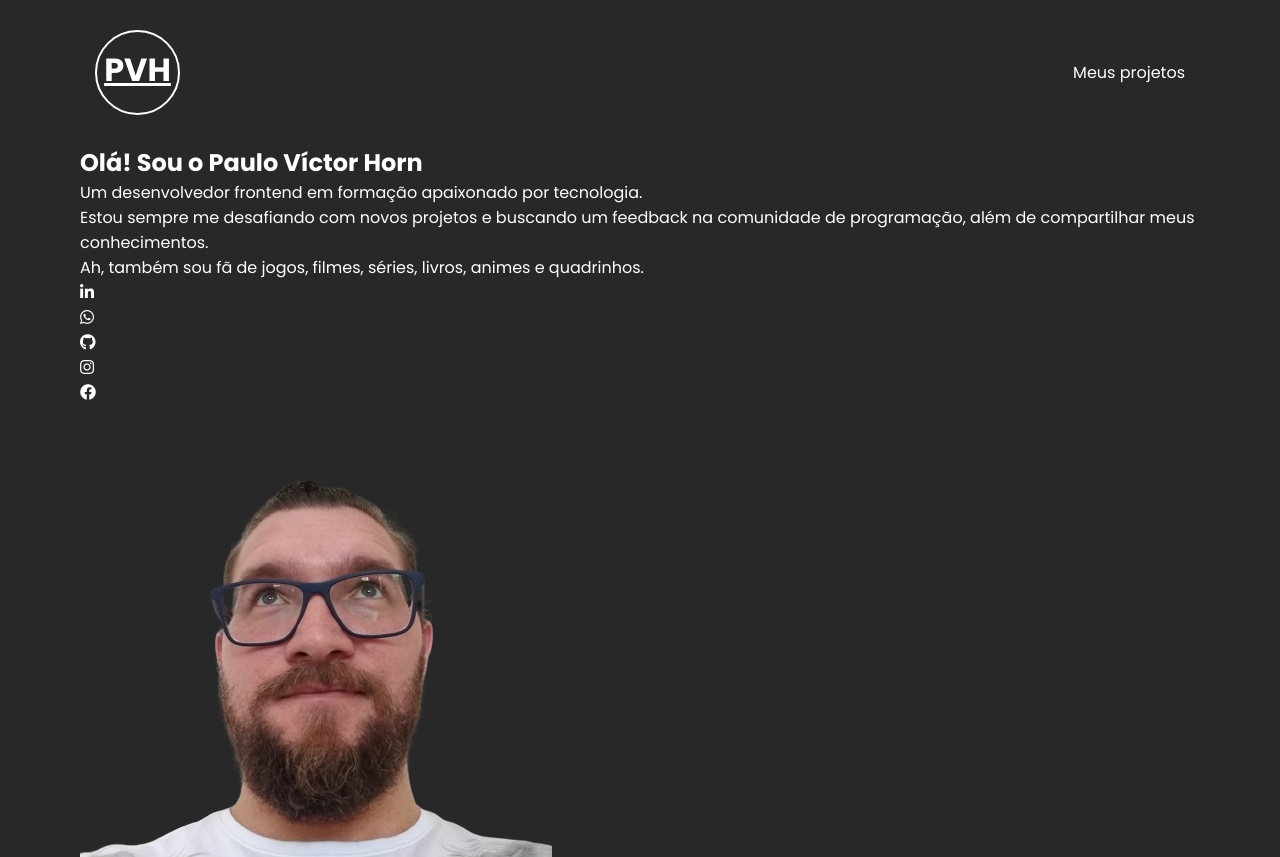
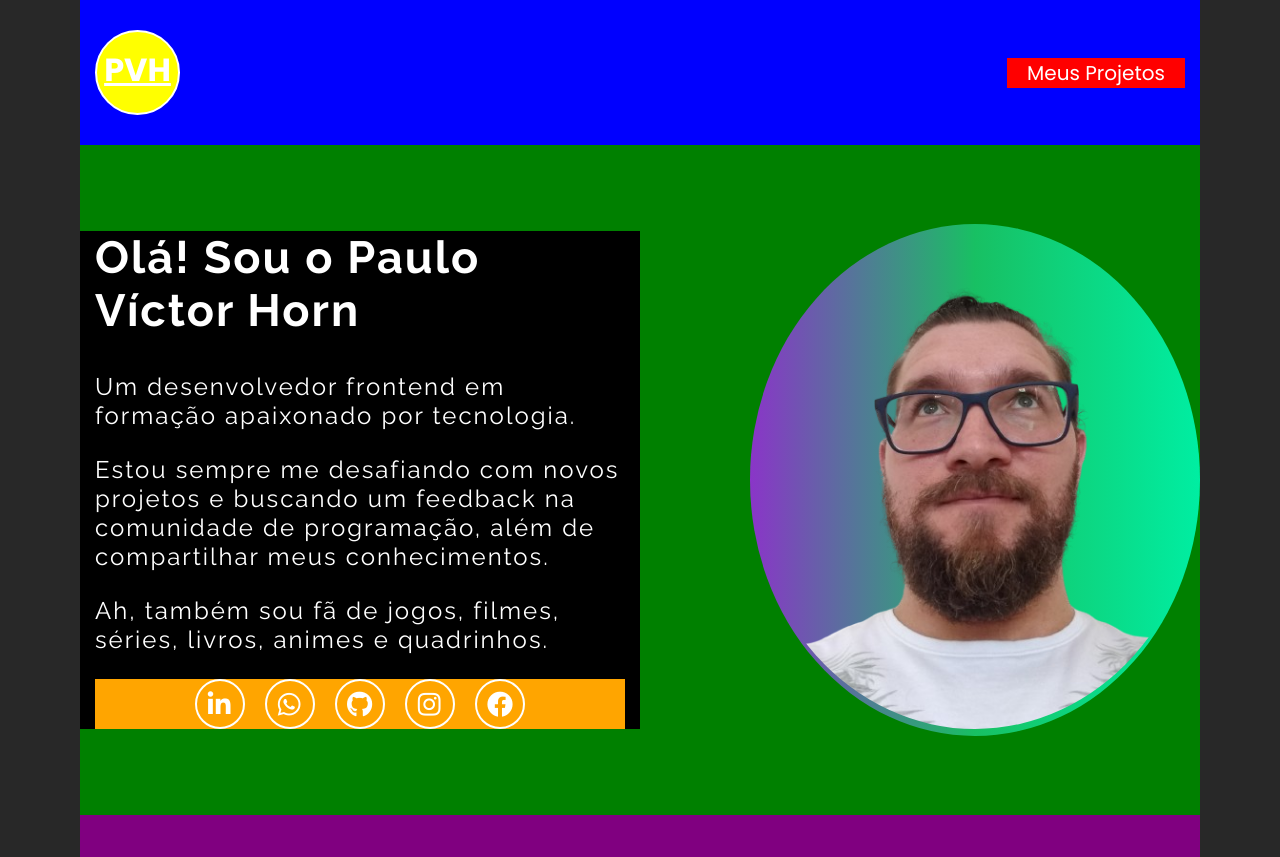
Before and after one commit to PauloHorn/portifolio-simplificado, a plain HTML site: page index.html in a window 1280 px wide. Shown: the top 857 px of the page. Drawn offline with nearby package versions, Linux system fonts and the light colour scheme.

Commit message:
melhorando-css

```diff
--- a/src/css/estilos.css
+++ b/src/css/estilos.css
@@ -10,6 +10,7 @@ body {
 }
 
 .cabecalho {
+    background-color: blue;
     display: flex;/*Usa o conceito de pais e filhos deixando os itens dentro do header um do lado do outro*/
     justify-content: space-between;
     align-items: center; /*alinhamento vertical*/
@@ -17,6 +18,7 @@ body {
 }
 
 .cabecalho .logo {
+    background-color: yellow;
     width: 85px;
     height: 85px;
     border-radius: 50%;
@@ -31,3 +33,112 @@ body {
     color: #9443d8;
     border: 2px solid #9443d8;
 }
+
+.cabecalho .menu ul {
+    background-color: red;
+}
+
+.cabecalho .menu li a {
+    font-size: 20px;
+    text-transform: capitalize;
+    padding: 10px 20px;
+    transition: 0.3s;
+}
+
+.cabecalho .menu li a:hover {
+    background-color: #9443d8;
+    color: #fff;
+    border-radius: 50px;
+}
+
+.home {
+    background-color: green;
+    display: flex;
+    min-height: calc(100vh - 130px);
+    align-items: center;
+    gap: 50px; /*Espaço entre os elementos quando usamos display flex*/
+    justify-content: space-between;
+}
+
+.home .informacoes {
+    background-color: black;
+    display: flex;
+    flex-direction: column;
+    gap: 15px;
+    letter-spacing: 2px;
+    padding: 0 15px;
+    max-width: 50%;
+}
+
+.home .informacoes h1 {
+    font-family: "Raleway", sans-serif;
+    font-size: 45px;
+    margin-bottom: 20px;
+}
+
+.home .informacoes p {
+    font-family: "Raleway", sans-serif;
+    font-size: 24px;
+    margin-bottom: 10px;
+}
+
+.home .redes-sociais {
+    background-color: orange;
+    display: flex;
+    justify-content: center;
+    gap: 20px;
+}
+
+.home .redes-sociais a i {
+    border: 2px solid #fff;
+    border-radius: 50%;
+    width: 50px;
+    height: 50px;
+    padding: 10px;
+    text-align: center;
+    font-size: 26px;
+    transition: 0.3s;
+}
+
+.home .redes-sociais a i:hover {
+    color: #9443d8;
+    border: 2px solid #9443d8;
+    transform: scale(1.1);
+}
+
+.home .container-foto .foto {
+    background-color: red;
+    max-width: 450px;
+    border-radius: 50%;
+}
+
+.home .container-foto img {
+    width: 100%;
+    border-radius: 50%;
+}
+
+.home .foto.sombra-interna {/*não teve espaço entre .foto e .sombra-interna pois são duas classes, e não a .sombra interna dentro de foto*/
+    background: linear-gradient(to right, #8A35C8, #18C063, #00EEA2);
+}
+
+.projetos {
+    background-color: purple;
+    padding: 70px 0;
+}
+
+.projetos .titulo {
+    text-align: center;
+    padding: 60px 0;
+    font-size: 45px;
+    font-weight: 500;
+    text-transform: uppercase;
+}
+
+.projetos .container-projetos {
+    background-color: pink;
+    display: flex;
+    gap: 20px;
+    flex-wrap: wrap;
+    margin-bottom: 20px;
+    justify-content: center;
+}
```
